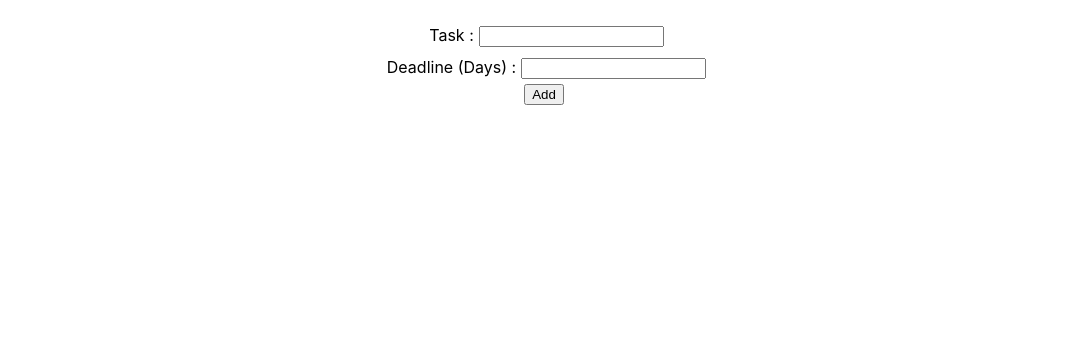
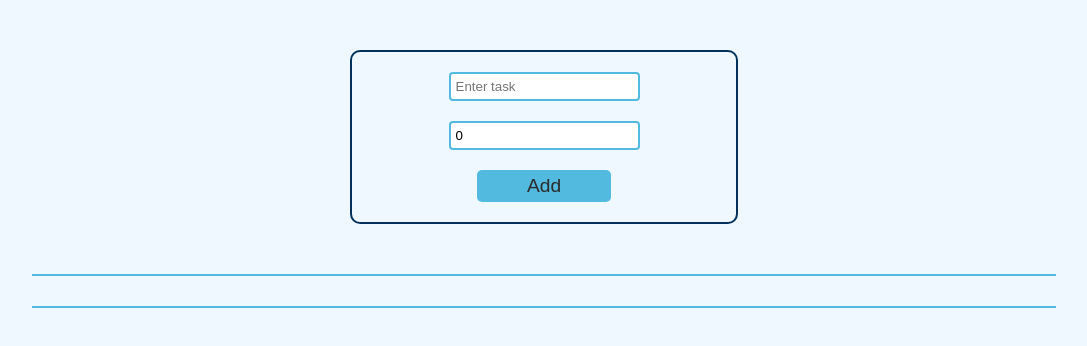
Before and after one commit to LamarcheG/crud, a React (Create React App) app: page / in a window 1280 px wide. Shown: the top 346 px of the page, without its empty margins (96-1183 px from the left). Built offline with nearby package versions, Linux system fonts and the light colour scheme.

Commit message:
style: styling of To do

```diff
--- a/src/App.tsx
+++ b/src/App.tsx
@@ -23,7 +23,7 @@ function App() {
   const toDos: ITask[] = [];
 
   const [taskName, setTaskName] = useState<string>("");
-  const [deadline, setDeadline] = useState<number | null>(null);
+  const [deadline, setDeadline] = useState<number>(0);
   const [todoList, setTodoList] = useState<ITask[]>(() => {
     return JSON.parse(localStorage.getItem("toDos") || "[]") as ITask[];
   });
@@ -59,7 +59,7 @@ function App() {
     };
     setTodoList([newTask, ...todoList]);
     setTaskName("");
-    setDeadline(null);
+    setDeadline(0);
   };
 
   const onDeleteHandler = (id: number) => {
@@ -77,39 +77,42 @@ function App() {
       {/* <RecipeList recipes={recipes}></RecipeList> */}
       <Form onSubmit={onSubmitHandler}>
         <FormEntry className="inputTaskName">
-          <label htmlFor="task">Task</label>
           <input
             type="text"
             name="task"
             id="task"
             value={taskName}
             onChange={onChangeHandler}
+            placeholder="Enter task"
+            required
           />
         </FormEntry>
         <FormEntry className="inputDeadline">
-          <label htmlFor="deadline">Deadline (Days)</label>
           <input
             type="number"
             name="deadline"
             id="deadline"
             onChange={onChangeHandler}
+            placeholder="Enter deadline (in days)"
+            value={deadline}
+            required
           />
         </FormEntry>
-        <button type="submit">Add</button>
+        <AddButton type="submit">Add</AddButton>
       </Form>
-      <ul>
+      <ListTodo>
         {todoList.map((task: ITask, key: number) => {
           return (
-            <li key={key}>
+            <ListTodoItem key={key}>
               <TaskItem
                 task={task}
                 onDelete={onDeleteHandler}
                 onEdit={onEditHandler}
               />
-            </li>
+            </ListTodoItem>
           );
         })}
-      </ul>
+      </ListTodo>
     </AppContainer>
   );
 }
@@ -118,21 +121,76 @@ export default App;
 
 const AppContainer = styled.div`
   text-align: center;
+  color: var(--text-color);
 `;
 const Form = styled.form`
   display: flex;
   flex-direction: column;
   align-items: center;
-  justify-content: center;
-  padding: 20px;
+  justify-content: space-around;
+  border: 2px solid var(--tertiary-color);
+  border-radius: 10px;
+  width: 30%;
+  margin: 50px auto;
+  height: 150px;
+  padding: 10px 0px;
 `;
 const FormEntry = styled.div`
-  padding: 5px;
+  & input {
+    padding: 5px;
+    border-radius: 4px;
+    border: 2px solid var(--secondary-color);
+  }
+`;
+const AddButton = styled.button`
+  border-radius: 5px;
+  cursor: pointer;
+  border: none;
+  background-color: var(--secondary-color);
+  padding: 5px 50px;
+  color: var(--text-color);
+  font-size: 1.2rem;
+  transition: all 0.2s ease-in-out;
+  &:hover {
+    background-color: var(--secondary-color);
+    color: var(--text-color);
+    transform: scale(1.02);
+  }
+`;
+const ListTodo = styled.ul`
+  width: 80%;
+  margin: 0 auto;
+  padding: 0;
+  list-style: none;
 
-  & label {
-    padding: 0px 5px;
-    ::after {
-      content: " :";
+  &::before {
+    content: "";
+    display: block;
+    width: 100%;
+    height: 2px;
+    background-color: var(--secondary-color);
+    margin-bottom: 30px;
+  }
+  &::after {
+    content: "";
+
+    display: block;
+    width: 100%;
+    height: 2px;
+    background-color: var(--secondary-color);
+    margin-top: 30px;
+  }
+`;
+const ListTodoItem = styled.li`
+  text-align: center;
+  &:not(:first-child) {
+    &::before {
+      content: "";
+      display: block;
+      width: 60%;
+      margin: 0 auto;
+      height: 1px;
+      background-color: var(--tertiary-color);
     }
   }
 `;
--- a/src/Components/TaskItem.tsx
+++ b/src/Components/TaskItem.tsx
@@ -15,7 +15,7 @@ export const TaskItem: React.FC<TaskItemProps> = ({
 }: TaskItemProps) => {
   const [isEditing, setIsEditing] = useState(false);
   const [editedTaskName, setEditedTaskName] = useState("");
-  const [editedDeadline, setEditedDeadline] = useState<number | null>(null);
+  const [editedDeadline, setEditedDeadline] = useState<number>(0);
 
   const onChangeHandler = (e: React.ChangeEvent<HTMLInputElement>) => {
     if (e.target.name === "task") {
@@ -27,10 +27,24 @@ export const TaskItem: React.FC<TaskItemProps> = ({
   return (
     <>
       <TaskItemStyled>
-        <p>{`Task: ${task.name}`}</p>
-        <p>{`Deadline (Days): ${task.deadline}`}</p>
-        <button onClick={() => onDelete(task.id)}>Delete</button>
-        <button onClick={() => setIsEditing(!isEditing)}>Edit</button>
+        {!isEditing && (
+          <TaskInfo>
+            <p>{`Task: ${task.name}`}</p>
+            <p>{`Deadline (Days): ${task.deadline}`}</p>
+            <ButtonGroup>
+              <EditButton
+                onClick={() => setIsEditing(!isEditing)}
+                type="button"
+              >
+                Edit
+              </EditButton>
+              <DeleteButton onClick={() => onDelete(task.id)} type="button">
+                <span>X</span>
+              </DeleteButton>
+            </ButtonGroup>
+          </TaskInfo>
+        )}
+
         {isEditing && (
           <Form
             onSubmit={(e) => {
@@ -44,26 +58,35 @@ export const TaskItem: React.FC<TaskItemProps> = ({
             }}
           >
             <FormEntry className="inputTaskName">
-              <label htmlFor="task">Task</label>
               <input
                 type="text"
                 name="task"
                 id="task"
                 value={editedTaskName}
                 onChange={onChangeHandler}
-                placeholder={task.name}
+                placeholder={`Task: ${task.name}`}
+                required
               />
             </FormEntry>
             <FormEntry className="inputDeadline">
-              <label htmlFor="deadline">Deadline (Days)</label>
               <input
                 type="number"
                 name="deadline"
                 id="deadline"
                 onChange={onChangeHandler}
+                placeholder={`Deadline (Days): ${task.deadline}`}
+                required
               />
             </FormEntry>
-            <button type="submit">Save</button>
+            <ButtonGroup>
+              <EditButton
+                onClick={() => setIsEditing(!isEditing)}
+                type="button"
+              >
+                Cancel
+              </EditButton>
+              <SaveButton type="submit">Save</SaveButton>
+            </ButtonGroup>
           </Form>
         )}
       </TaskItemStyled>
@@ -74,16 +97,21 @@ const TaskItemStyled = styled.div`
   display: flex;
   flex-direction: row;
   align-items: center;
-  justify-content: center;
-  border: 1px solid black;
+  justify-content: space-around;
   width: fit-content;
-  margin: 0 auto;
-  padding: 5px 10px;
   border-radius: 10px;
-
+  margin: auto;
   & p {
     padding: 0px 10px;
   }
+`;
+
+const TaskInfo = styled.div`
+  display: flex;
+  flex-direction: row;
+  align-items: center;
+  justify-content: space-around;
+  padding: 2px 0px;
 `;
 
 const FormEntry = styled.div`
@@ -101,5 +129,68 @@ const Form = styled.form`
   display: flex;
   flex-direction: column;
   align-items: center;
-  justify-content: center;
+  justify-content: space-around;
+  padding: 10px;
+  height: 110px;
 `;
+const ButtonGroup = styled.div`
+  display: flex;
+  flex-direction: row;
+  align-items: center;
+  justify-content: space-around;
+`;
+const DeleteButton = styled.button`
+  border-color: var(--tertiary-color);
+  background-color: var(--background-color);
+  border-radius: 50%;
+  padding: 0;
+  width: 25px;
+  height: 25px;
+  cursor: pointer;
+  transition: all 0.1s ease-in-out;
+  &:hover {
+    width: 50px;
+    aspect-ratio: unset;
+    border-radius: 5px;
+    padding: 5px 0px;
+    background-color: var(--secondary-color);
+    border: none;
+    color: var(--text-color);
+  }
+  &:hover span {
+    display: none;
+  }
+  &:hover::before {
+    content: "Delete";
+  }
+`;
+const EditButton = styled.button`
+  border-radius: 5px;
+  cursor: pointer;
+  border: none;
+  background-color: var(--secondary-color);
+  padding: 5px 10px;
+  color: var(--text-color);
+  transition: all 0.2s ease-in-out;
+  margin: 0px 5px;
+  &:hover {
+    background-color: var(--secondary-color);
+    color: var(--text-color);
+    transform: scale(1.02);
+  }
+`;
+const SaveButton = styled.button`
+  border-radius: 5px;
+  cursor: pointer;
+  border: none;
+  background-color: var(--secondary-color);
+  padding: 5px 10px;
+  color: var(--text-color);
+  transition: all 0.2s ease-in-out;
+  margin: 0px 5px;
+  &:hover {
+    background-color: var(--secondary-color);
+    color: var(--text-color);
+    transform: scale(1.02);
+  }
+`;
--- a/src/index.css
+++ b/src/index.css
@@ -5,6 +5,7 @@ body {
     sans-serif;
   -webkit-font-smoothing: antialiased;
   -moz-osx-font-smoothing: grayscale;
+  background-color: var(--background-color);
 }
 
 code {
@@ -12,7 +13,11 @@ code {
     monospace;
 }
 
-ul{
-  list-style: none;
-  padding: 0;
+
+:root {
+  --primary-color: #91C7DA;
+  --secondary-color: #53BADF;
+  --tertiary-color: #00325C;
+  --text-color:#2b2b2b;
+  --background-color: #e9f5ffb9;
 }
```
